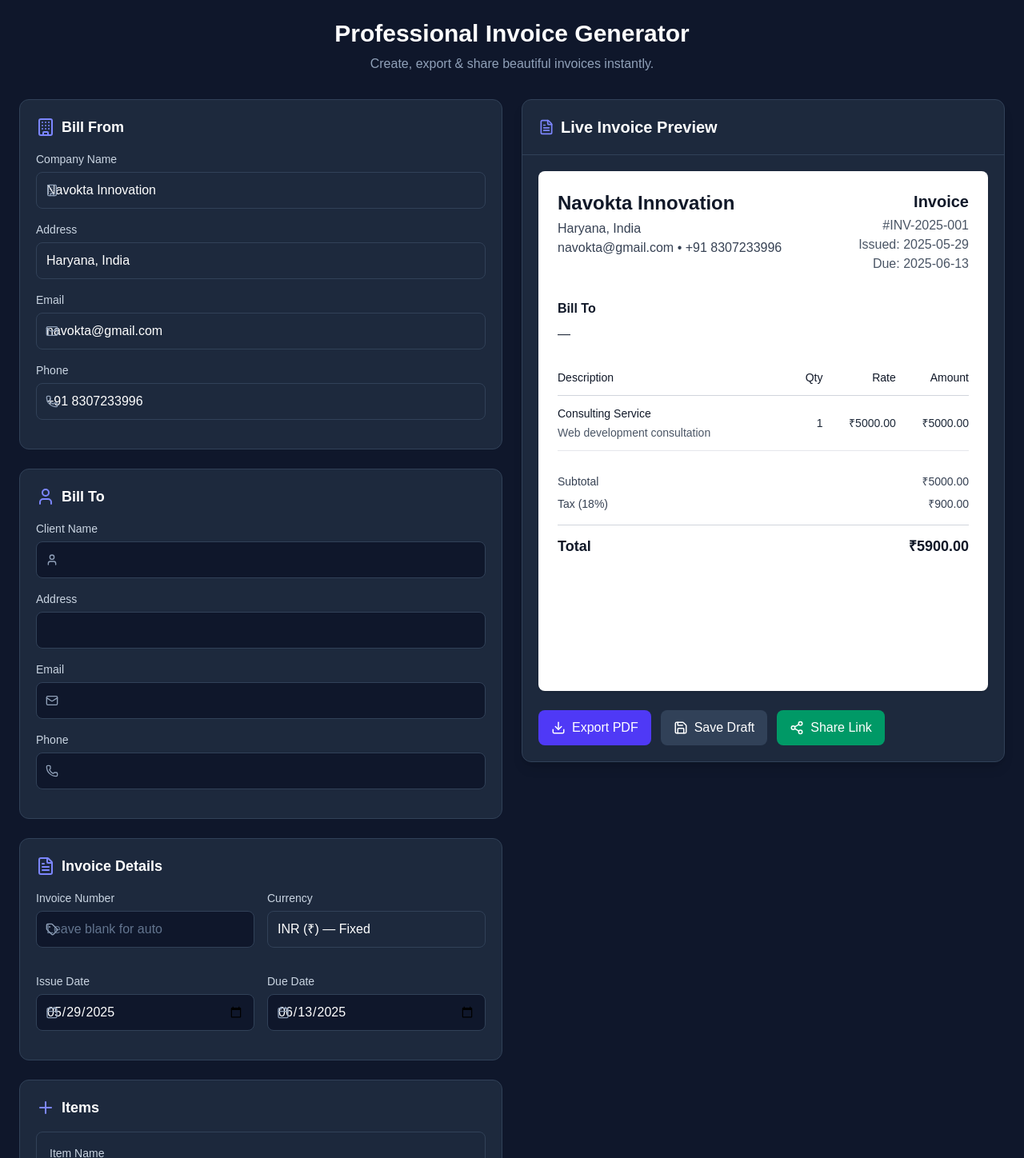
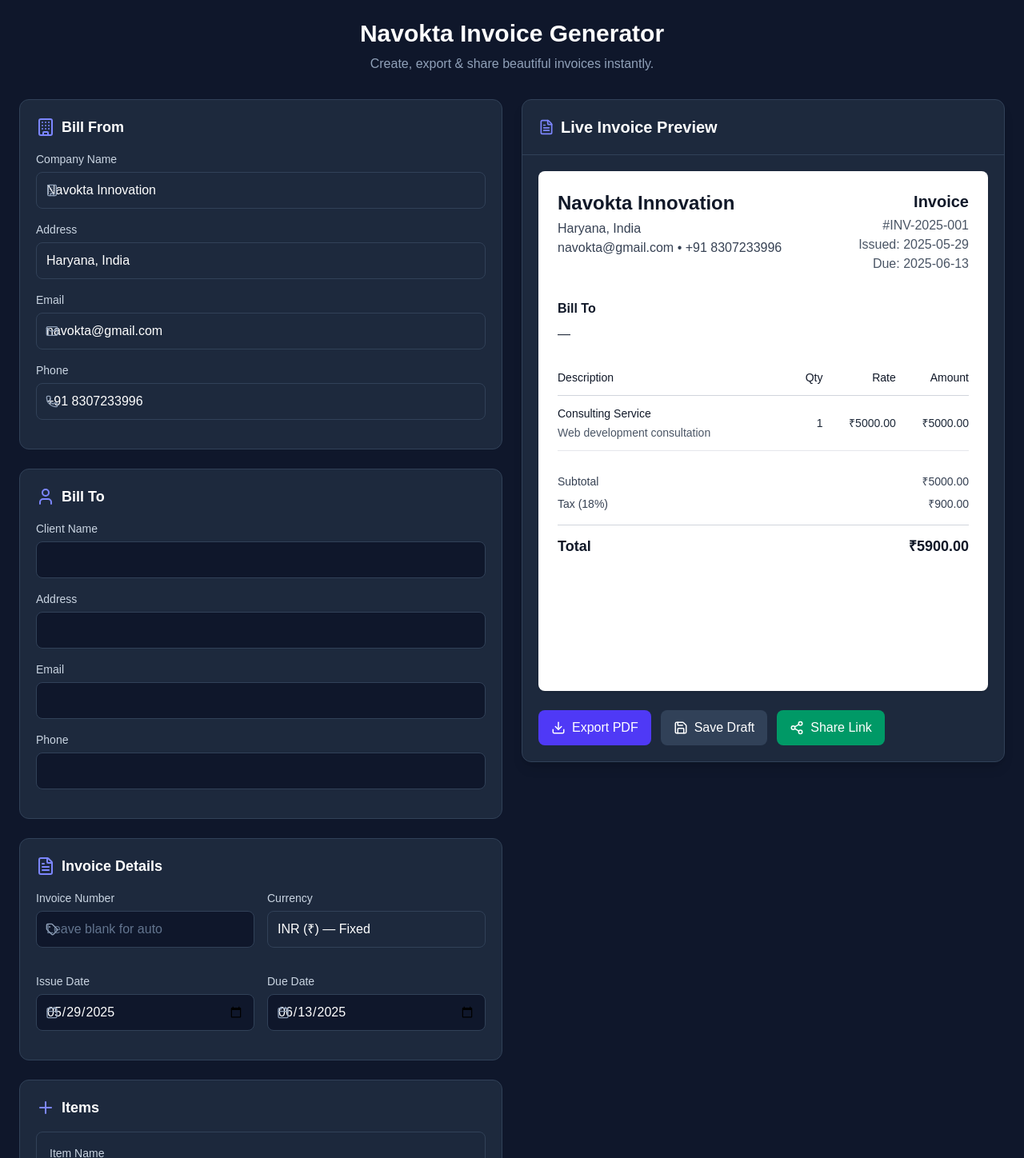
Before and after one commit to bhavy-sharma/navokta, a Next.js app: page / in a window 1280 px wide. Shown: the top 1448 px of the page at 80% size. Built offline with nearby package versions, Linux system fonts and the light colour scheme.

Commit message:
Bill to Updated

```diff
--- a/app/page.js
+++ b/app/page.js
@@ -87,7 +87,7 @@
   return (
     <div className="min-h-screen bg-slate-900 text-white p-4 md:p-6">
       <header className="mb-8 text-center">
-        <h1 className="text-3xl font-bold text-white">Professional Invoice Generator</h1>
+        <h1 className="text-3xl font-bold text-white">Navokta Invoice Generator</h1>
         <p className="text-slate-400 mt-2">Create, export & share beautiful invoices instantly.</p>
       </header>
 
@@ -106,7 +106,7 @@
               label="Client Name"
               value={billTo.name}
               onChange={(e) => setBillTo({ ...billTo, name: e.target.value })}
-              icon={<User size={16} />}
+              // icon={<User size={16} />}
             />
             <InputField
               label="Address"
@@ -117,13 +117,13 @@
               label="Email"
               value={billTo.email}
               onChange={(e) => setBillTo({ ...billTo, email: e.target.value })}
-              icon={<Mail size={16} />}
+              // icon={<Mail size={16} />}
             />
             <InputField
               label="Phone"
               value={billTo.phone}
               onChange={(e) => setBillTo({ ...billTo, phone: e.target.value })}
-              icon={<Phone size={16} />}
+              // icon={<Phone size={16} />}
             />
           </Card>
 
```
